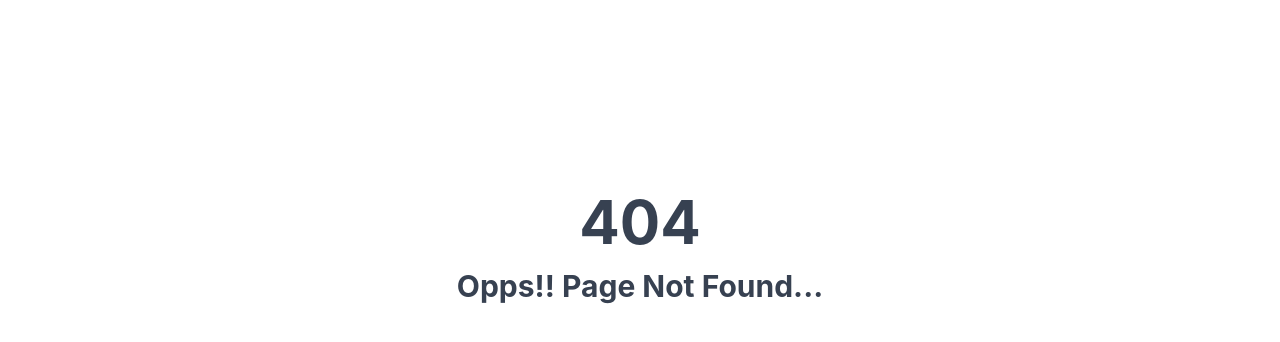
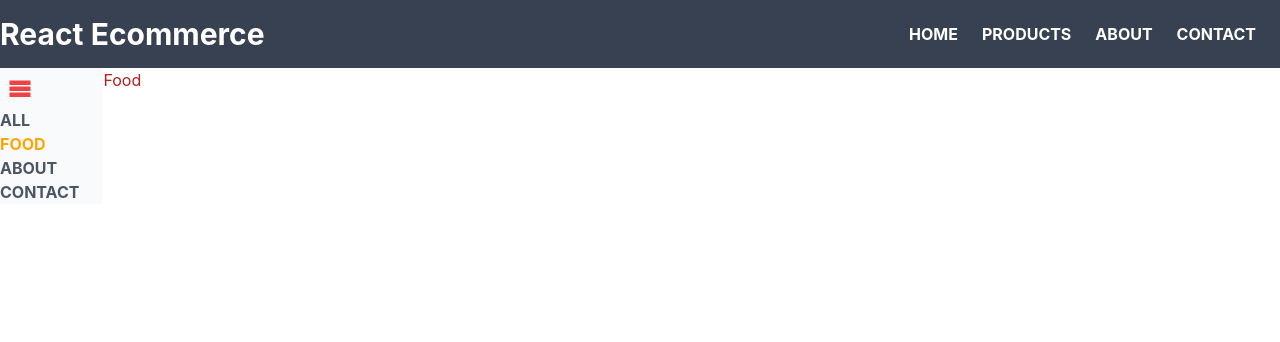
Before and after one commit to Biplob123121/react-ecommerce-client, a React (Create React App) app: page /food in a window 1280 px wide. Before the commit this address had no page. Shown: the top 342 px of the page. Built offline with nearby package versions, Linux system fonts and the light colour scheme.

Commit message:
completed the sidebar section

```diff
--- a/package.json
+++ b/package.json
@@ -6,6 +6,7 @@
     "@testing-library/jest-dom": "^5.16.5",
     "@testing-library/react": "^13.4.0",
     "@testing-library/user-event": "^13.5.0",
+    "daisyui": "^2.46.1",
     "react": "^18.2.0",
     "react-dom": "^18.2.0",
     "react-icons": "^4.7.1",
--- /dev/null
+++ b/src/pages/Category/AllProducts.js
@@ -0,0 +1,11 @@
+import React from 'react'
+
+function AllProducts() {
+  return (
+    <section>
+        <h3 className='text-red-700'>All Products</h3>
+    </section>
+  )
+}
+
+export default AllProducts
--- /dev/null
+++ b/src/pages/Category/Category.js
@@ -0,0 +1,29 @@
+import React from 'react';
+import { Link, Outlet } from 'react-router-dom';
+import { ImMenu } from "react-icons/im";
+
+function Category() {
+    return (
+        <section className='container mx-auto'>
+            <div className="drawer">
+                <input id="my-drawer" type="checkbox" className="drawer-toggle" />
+                <div className="drawer-content">
+                    <Outlet />
+                    <label htmlFor="my-drawer" className="btn btn-primary drawer-button"><ImMenu /><span className='pl-2'>Category</span></label>
+                </div>
+                <div className="drawer-side">
+                    <label htmlFor="my-drawer" className="drawer-overlay"></label>
+                    <ul className="menu p-4 w-80 bg-base-100 text-base-content">
+
+                        <li><Link to={"/"}>All</Link></li>
+                        <li><Link to={"/food"}>Food</Link></li>
+                        <li><a>Sidebar Item 2</a></li>
+
+                    </ul>
+                </div>
+            </div>
+        </section>
+    )
+}
+
+export default Category
--- /dev/null
+++ b/src/pages/Category/Food.js
@@ -0,0 +1,11 @@
+import React from 'react'
+
+function Food() {
+  return (
+    <section>
+        <h3 className='text-red-700'>Food</h3>
+    </section>
+  )
+}
+
+export default Food
--- a/src/pages/Home/Home.js
+++ b/src/pages/Home/Home.js
@@ -1,10 +1,14 @@
 import React from 'react'
+import Category from '../Category/Category'
 import Header from '../Shared/Header'
+import Sidebar from './Sidebar'
 
 function Home() {
   return (
     <section>
         <Header />
+        <Sidebar />
+        {/* <Category /> */}
     </section>
   )
 }
--- /dev/null
+++ b/src/pages/Home/Sidebar.js
@@ -0,0 +1,43 @@
+import React, { useState } from 'react';
+import { NavLink, Outlet } from 'react-router-dom';
+import { ImMenu, ImCross } from "react-icons/im";
+
+function Sidebar() {
+    const links = [
+        { name: "All", link: "/" },
+        { name: "Food", link: "/food" },
+        { name: "About", link: "/about" },
+        { name: "Contact", link: "/contact" },
+    ]
+
+    let [open, setOpen] = useState(false);
+
+    let activeStyle = {
+        color: "orange",
+    };
+
+    return (
+        <section className='container mx-auto flex'>
+            <nav className='text-gray-600 bg-gray-50'>
+                <div onClick={() => setOpen(!open)} className=' text-red-500'>
+                    <h3 className='p-2 text-2xl font-bold'>{open ? <ImCross /> : <ImMenu />}</h3>
+                </div>
+                <div className={`flex flex-col left-0 w-full md:w-auto  absolute md:static ${open ? 'top-18' : 'top-[-490px]'}`}>
+                    {
+                        links.map((item, index) => {
+                            return <NavLink to={item.link} key={index} style={({ isActive }) =>
+                                isActive ? activeStyle : undefined} className={`py-2 md:py-0 px-6 pl-12 md:pl-0 text-md font-bold uppercase hover:text-orange-400`}>
+                                {item.name}
+                            </NavLink>
+                        })
+                    }
+                </div>
+            </nav>
+            <div>
+                <Outlet />
+            </div>
+        </section>
+    )
+}
+
+export default Sidebar
--- a/src/pages/Shared/Header.js
+++ b/src/pages/Shared/Header.js
@@ -22,7 +22,7 @@ function Header() {
                 <NavLink to="/">
                     <h1 className='pb-6 md:pb-0 pl-2 md:pl-0 text-3xl font-bold'>React Ecommerce</h1>
                 </NavLink>
-                <div className={`flex flex-col md:flex-row md:items-center left-0 w-full md:w-auto bg-gray-700 absolute md:static ${open? 'top-18':'top-[-490px]'}`}>
+                <div className={`flex flex-col md:flex-row md:items-center left-0 w-full md:w-auto bg-gray-700 z-30 absolute md:static ${open? 'top-18':'top-[-490px]'}`}>
                     {
                         links.map((item, index) => {
                             return <NavLink to={item.link} key={index}  style={({ isActive }) =>
--- a/src/pages/Shared/NotFound.js
+++ b/src/pages/Shared/NotFound.js
@@ -4,7 +4,7 @@ function NotFound() {
   return (
     <section>
         <h1 className='text-6xl font-bold text-gray-700 text-center pt-48'>404</h1>
-        <h3 className='text-3xl font-bold text-gray-700 text-center pt-4'>Opps!! Page Not Found...</h3>
+        <h3 className='text-3xl font-bold text-gray-700 text-center pt-4'>Oops!! Page Not Found...</h3>
     </section>
   )
 }
--- a/tailwind.config.js
+++ b/tailwind.config.js
@@ -6,5 +6,5 @@ module.exports = {
   theme: {
     extend: {},
   },
-  plugins: [],
+  plugins: [require("daisyui")],
 }
```
Also changed, not shown: src/App.js (+11 -9 lines), 1 other file (tests, documents, lock files or other folders).
